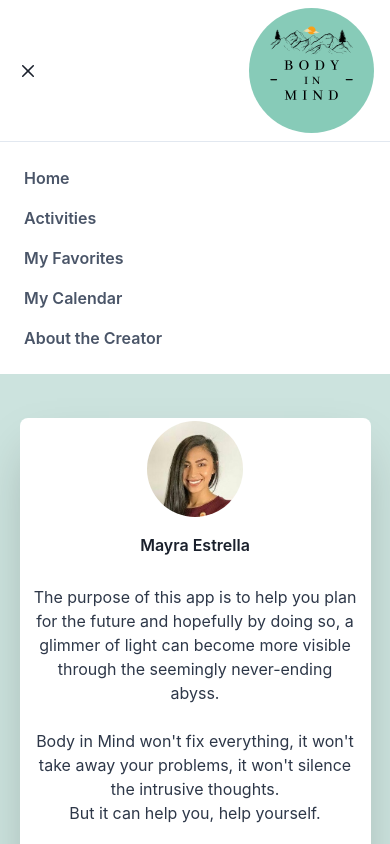
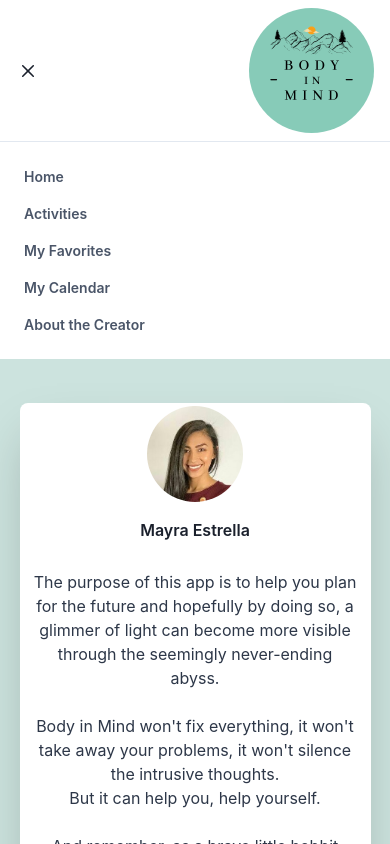
Before and after one commit to mayra84/body-in-mind, a React (Create React App) app: page /aboutcreator in a window 390 px wide. Both pictures are taken after a click on the button "Toggle Navigation". Shown: the top 844 px of the page. Built offline with nearby package versions, Linux system fonts and the light colour scheme.

Commit message:
fixed mobile nav collapse

```diff
--- a/src/components/ActivityHero.js
+++ b/src/components/ActivityHero.js
@@ -3,7 +3,7 @@ import {
   Box,
   Heading,
   Container,
-
+  useColorModeValue,
   Text,
   Button,
   Stack,
@@ -11,6 +11,7 @@ import {
   Image,
   Link,
   Flex,
+  Icon,
 } from '@chakra-ui/react';
 
 export default function ActionHero() {
--- a/src/components/CreaterProfile.js
+++ b/src/components/CreaterProfile.js
@@ -57,7 +57,9 @@ export default function CreatorProfile() {
                     And remember, as a brave little hobbit once said, "It's only a passing thing, this shadow".
                     <br></br>
                 </Text>
-                <Button onClick={onOpen} backgroundColor={'#319795'} color={'white'}>Contact Me</Button>
+
+                {/* FORM MODAL */}
+                {/* <Button onClick={onOpen} backgroundColor={'#319795'} color={'white'}>Contact Me</Button> */}
 
                 <Modal isOpen={isOpen} onClose={onClose}>
                     <ModalOverlay />
@@ -67,13 +69,6 @@ export default function CreatorProfile() {
                         <ModalBody p={5}>
                             <ContactForm2 />
                         </ModalBody >
-
-                        {/* <ModalFooter>
-            <Button colorScheme='blue' mr={3} onClick={onClose}>
-              Close
-            </Button>
-            <Button variant='ghost'>Secondary Action</Button>
-          </ModalFooter> */}
                     </ModalContent>
                 </Modal>
 
--- a/src/components/Navbar.js
+++ b/src/components/Navbar.js
@@ -26,7 +26,7 @@ import { useState } from 'react';
 export default function WithSubnavigation() {
     const { isOpen, onToggle } = useDisclosure();
 
-    const [ isMobileNav, setMobileNav ] = useState(true)
+    // const [isMobileNav, setMobileNav] = useState(true)
 
     return (
         <Box>
@@ -71,7 +71,7 @@ export default function WithSubnavigation() {
             </Flex>
 
             <Collapse in={isOpen} animateOpacity>
-                <MobileNav />
+                <MobileNav onClick={onToggle} />
             </Collapse>
         </Box>
     );
@@ -159,7 +159,8 @@ const DesktopSubNav = ({ label, href, subLabel }) => {
     );
 };
 
-const MobileNav = () => {
+const MobileNav = (props) => {
+
     return (
         <Stack
 
@@ -167,31 +168,33 @@ const MobileNav = () => {
             p={4}
             display={{ md: 'none' }}>
             {NAV_ITEMS.map((navItem) => (
-                <MobileNavItem key={navItem.label} {...navItem} />
+                <MobileNavItem key={navItem.label} {...navItem} onClick={props.onClick} />
             ))}
         </Stack>
     );
 };
 
-const MobileNavItem = ({ props, label, children, to }) => {
+const MobileNavItem = (props) => {
+    // console.log(props.onClick)
     const { isOpen, onToggle } = useDisclosure();
 
     return (
-        <Stack spacing={4} onClick={children && onToggle}>
+        <Stack spacing={4} onClick={props.onClick}>
             <Flex
 
                 as={RouterLink}
                 p={2}
-             to={to ?? '#'}
-             //   fontSize={'sm'}
+                to={props.to ?? '#'}
+                  fontSize={'sm'}
                 fontWeight={600}
                 align={'center'}
                 color={useColorModeValue('gray.600', 'gray.200')}
             >
                 <Text
+
                     fontWeight={600}
                     color={useColorModeValue('gray.600', 'gray.200')}>
-          {label}
+                    {props.label}
                 </Text>
                 {/* <Link as={RouterLink}
                     p={2}
@@ -203,7 +206,7 @@ const MobileNavItem = ({ props, label, children, to }) => {
                 > */}
                 {/* {label} */}
                 {/* </Link> */}
-                {children && (
+                {/* {children && (
                     <Icon
                         as={ChevronDownIcon}
                         transition={'all .25s ease-in-out'}
@@ -211,20 +214,21 @@ const MobileNavItem = ({ props, label, children, to }) => {
                         w={6}
                         h={6}
                     />
-                )}
+                )} */}
             </Flex>
 
             <Collapse in={isOpen} animateOpacity style={{ marginTop: '0!important' }}>
                 <Stack
+
                     mt={2}
                     pl={4}
                     borderLeft={1}
                     borderStyle={'solid'}
                     borderColor={useColorModeValue('gray.200', 'gray.700')}
                     align={'start'}>
-                    {children &&
-                        children.map((child) => (
-                            <Link key={child.label} py={2} to={child.to}>
+                    {props.children &&
+                        props.children.map((child) => (
+                            <Link as={RouterLink} key={child.label} py={2} to={child.to}>
                                 {child.label}
                             </Link>
 
```
Also changed, not shown: 1 other file (tests, documents, lock files or other folders). Lines whose indentation alone changed are shown as unchanged.
